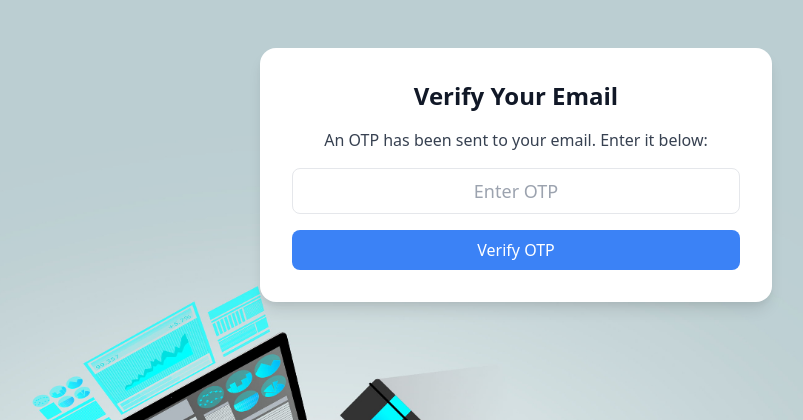
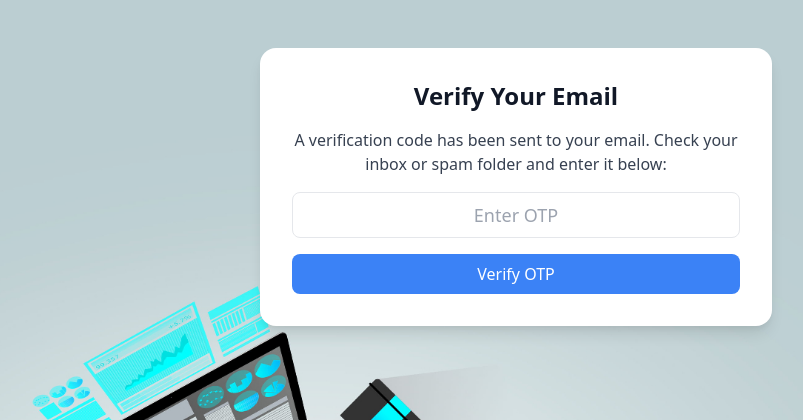
Before and after one commit to AdeSam11/specites_app, a Django app: page /accounts/verify-email/1/ in a window 1280 px wide. Shown: the top 420 px of the page, without its empty margins (124-927 px from the left). Run offline with Django 3.2, Linux system fonts and the light colour scheme; parts of the project's set-up code (start-up, migrations or seed data) failed here and were passed over; some libraries are stand-ins or nearby versions.

Commit message:
Modify Verification UI

```diff
--- a/templates/accounts/verify_email.html
+++ b/templates/accounts/verify_email.html
@@ -3,7 +3,7 @@
 <div class="container mx-auto my-12 px-6">
     <div class="bg-white p-8 rounded-2xl shadow-lg max-w-lg mx-auto">
         <h2 class="text-2xl font-bold text-gray-900 text-center mb-4">Verify Your Email</h2>
-        <p class="text-gray-700 text-center mb-4">An OTP has been sent to your email. Enter it below:</p>
+        <p class="text-gray-700 text-center mb-4">A verification code has been sent to your email. Check your inbox or spam folder and enter it below:</p>
 
         <!-- Show messages -->
         {% if messages %}
```
